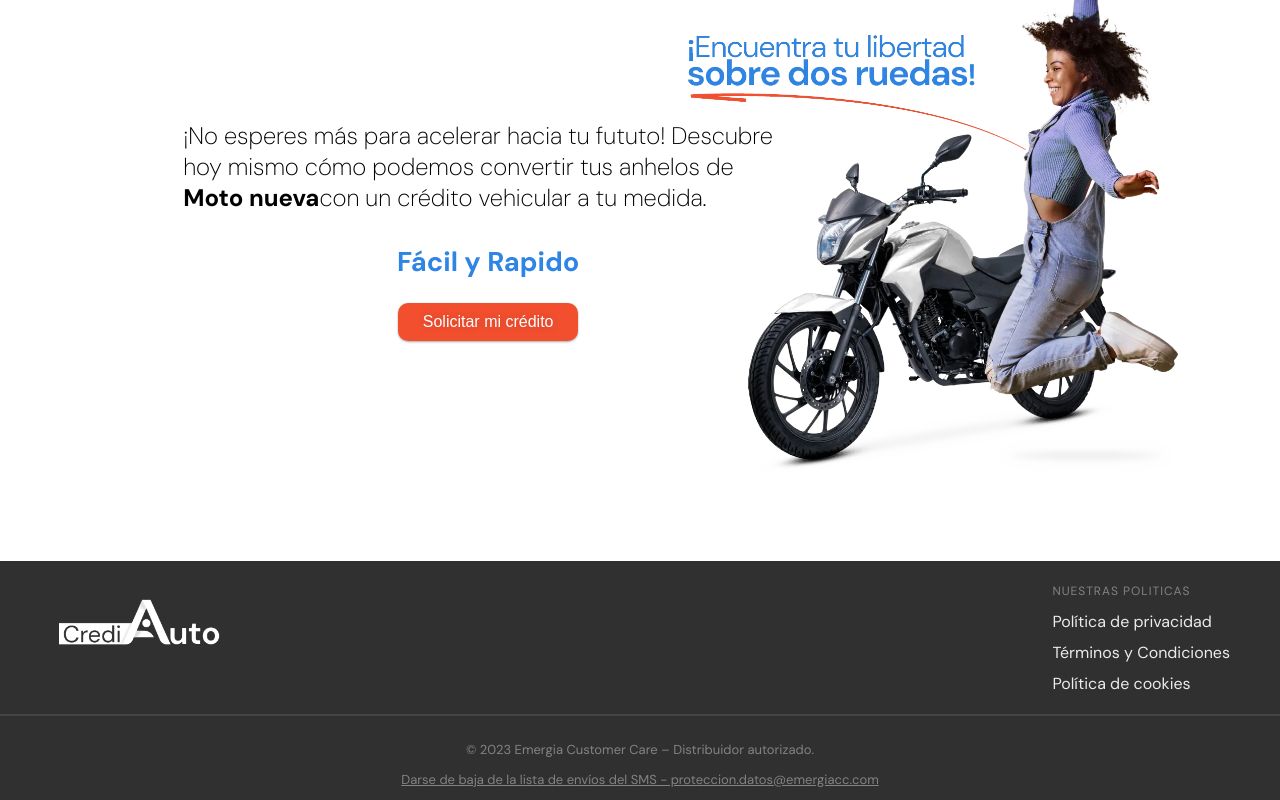
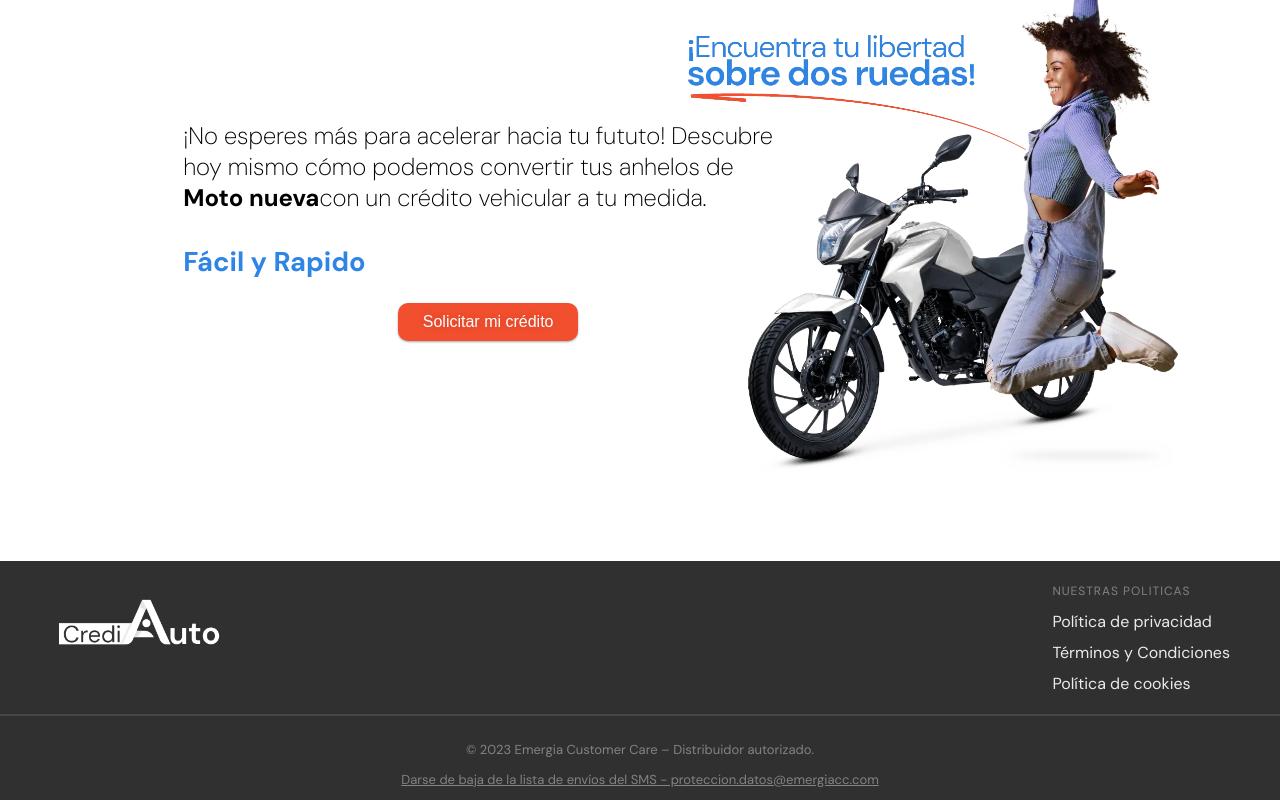
Before and after one commit to ariasf97/Proyectos, a React (Vite) app in the folder React/CrediAutos/: page / in a window 1280 px wide. Shown: the part 862-1662 px from the top of the page. Built offline with nearby package versions, Linux system fonts and the light colour scheme.

Commit message:
Update ConversionMessage.jsx
react-dom.development.js:86 Warning: validateDOMNesting(...): <center> cannot appear as a descendant of <p>. correcion de center obsoleto

```diff
--- a/React/CrediAutos/src/components/ConversionMessage.jsx
+++ b/React/CrediAutos/src/components/ConversionMessage.jsx
@@ -15,7 +15,7 @@ export function ConversionMessage() {
             <div>
                 <p>
                     ¡No esperes más para acelerar hacia tu fututo! Descubre hoy mismo cómo podemos convertir tus anhelos de <strong>Moto nueva</strong>
-                    con un crédito vehicular a tu medida.<br/><br/> <center><strong className="ca-strongBlue">Fácil y Rapido</strong></center>
+                    con un crédito vehicular a tu medida.<br/><br/> <strong className="ca-strongBlue">Fácil y Rapido</strong>
                 </p>
             <ButtonAction/>
             </div>
```
